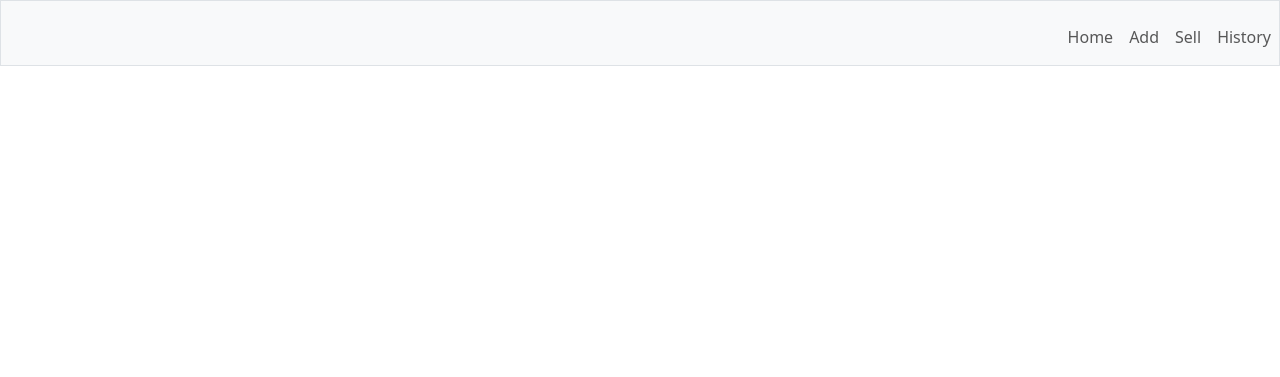
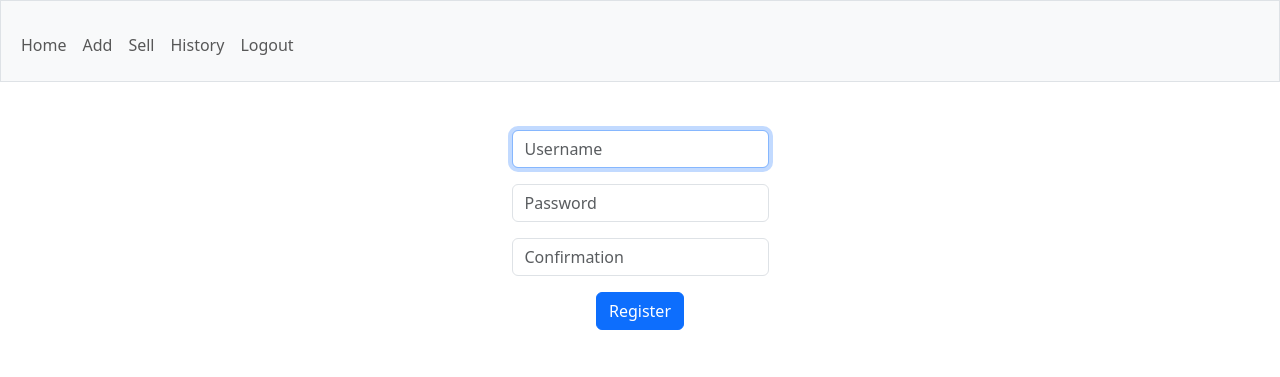
Before and after one commit to Vit22-2/product_manager, a Flask app: template templates/register.html in a window 1280 px wide. Shown: the top 377 px of the page. Run offline with Flask 3, Linux system fonts and the light colour scheme; the template is opened without the code that fills it, so the values that code supplies are empty; the visitor is signed in with stand-in values (Sample User, id 1); some libraries are stand-ins or nearby versions.

Commit message:
fixed styling

```diff
--- a/templates/layout.html
+++ b/templates/layout.html
@@ -9,12 +9,13 @@
     <script src="https://cdn.jsdelivr.net/npm/bootstrap@5.3.3/dist/js/bootstrap.bundle.min.js" integrity="sha384-YvpcrYf0tY3lHB60NNkmXc5s9fDVZLESaAA55NDzOxhy9GkcIdslK1eN7N6jIeHz" crossorigin="anonymous"></script>
     <link href="/static/style.css" rel="stylesheet">
 
-    <title>Store Manage: {% block title %}{% endblock %}</title>
+    <title>Store Manager: {% block title %}{% endblock %}</title>
 
 </head>
 <body>
     <nav class="bg-light border navbar navbar-expand-md navbar-light">
-        <div class="collapse navbar-collapse" id="navbar">
+        <div class="container-fluid">
+            <div class="navbar" id="navbar">
                 {% if session["user_id"] %}
                 <ul class="navbar-nav ms-auto mt-2">
                     <li class="nav-item"><a class="nav-link" href="/">Home</a></li>
@@ -22,13 +23,19 @@
                     <li class="nav-item"><a class="nav-link" href="">Sell</a></li>
                     <li class="nav-item"><a class="nav-link" href="">History</a></li>
                 </ul>
+                <ul class="navbar-nav ms-auto mt-2">
+                    <li class="nav-item"><a class="nav-link" href="/">Logout</a></li>
                 {% else %}
                 <ul class="navbar-nav ms auto mt-2">
-                <li class="nav-item"><a class="nav-link" href="">Register</a></li>
-                <li class="nav-item"><a class="nav-link" href="">Login</a></li>
+                    <li class="nav-item"><a class="nav-link" href="/register">Register</a></li>
+                    <li class="nav-item"><a class="nav-link" href="/login">Login</a></li>
                 </ul>
                 {% endif %}
             </div>
+        </div>
     </nav>
+    <main class="container-fluid p-0 text-center">
+            {% block main %}{% endblock %}
+        </main>
 </body>
 </html>
```
Lines whose indentation alone changed are shown as unchanged.
